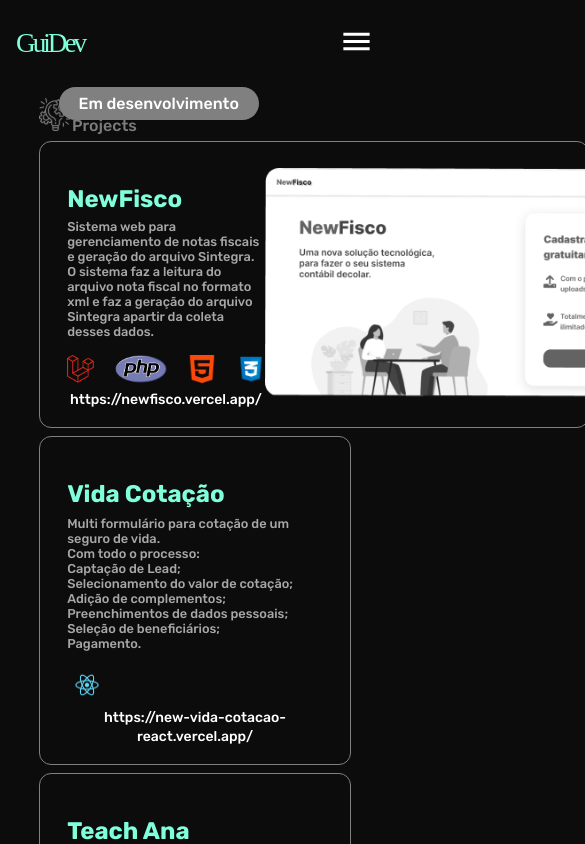
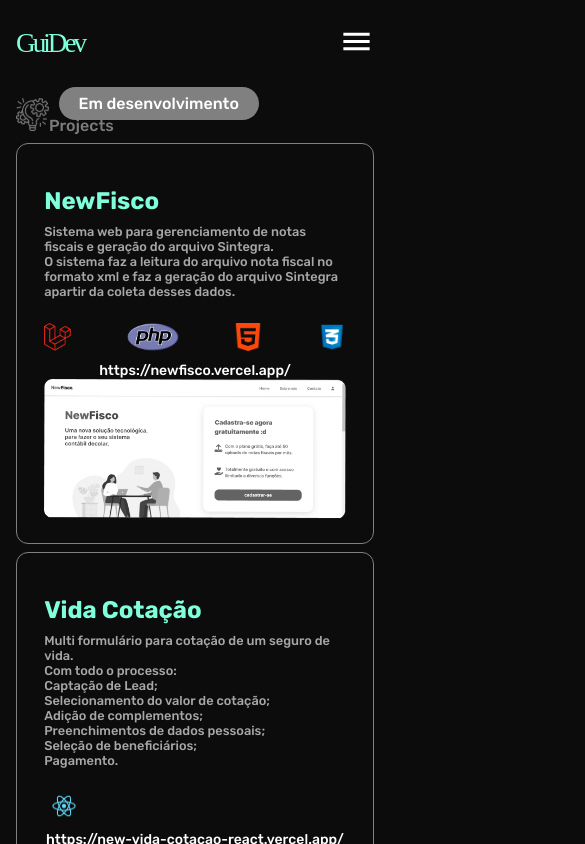
Before and after one commit to gui326/portifolio_guidev, a React (Create React App) app: page /projects in a window 390 px wide. Shown: the top 844 px of the page, 585 px wide, since content can reach past the window. Built offline with nearby package versions, Linux system fonts and the light colour scheme; a web font is replaced by a local one.

Commit message:
ajuste visual mobile - Menu e Projeto

```diff
--- a/src/components/Header/index.js
+++ b/src/components/Header/index.js
@@ -3,6 +3,7 @@ import { MenuMobile, MenuArea, MenuButton, MenuItem, HeaderArea, HeaderLogoArea,
 import {Link} from 'react-router-dom';
 import MenuIcon from '@mui/icons-material/Menu';
 import CloseIcon from '@mui/icons-material/Close';
+import Slide from '@mui/material/Slide';
 
 export default function Header(){
     const [menu, setMenu] = useState(false);
@@ -37,7 +38,7 @@ export default function Header(){
 
             </HeaderArea>
 
-            {menu &&
+            <Slide direction="left" timeout={500} in={menu} mountOnEnter unmountOnExit>
                 <MenuMobile>
                     <MenuButton>
                         <CloseIcon onClick={() => handleMenu()}/>
@@ -54,7 +55,8 @@ export default function Header(){
                         </MenuItem>
                     </MenuArea>
                 </MenuMobile>
-            }
+            </Slide>
+
         </header>
     );
 }
--- a/src/components/Header/style.js
+++ b/src/components/Header/style.js
@@ -80,17 +80,21 @@ export const MenuArea = styled.ul`
 export const MenuItem = styled.li`
     width: 100%;
     font-size: 5em;
+
+    :hover, :active{
+        color: #6930C3;
+    }
 `;
 
 export const MenuButton = styled.div`
     width: 100%;
     text-align: right;
     position: relative;
-    top: 1em;
-    right: 1em;
+    top: 1.3em;
+    right: 1.3em;
 
     svg{
-        font-size: 3em;
+        font-size: 2.7em;
     }
 
 `;
--- a/src/pages/Projects/styled.js
+++ b/src/pages/Projects/styled.js
@@ -4,6 +4,10 @@ export const Section = styled.section`
     padding: 2% 10%;
     max-width: 1240px;
     margin: auto;
+
+    @media (max-width: 468px){
+        padding: 2% 1rem;
+    }
 `;
 
 export const Heading = styled.div`
@@ -21,6 +25,10 @@ export const Imagem = styled.img`
 
     :hover{
         filter: none;
+    }
+
+    @media (max-width: 468px){
+        width: 100%;
     }
 `;
 
@@ -51,6 +59,10 @@ export const ProjectArea = styled.div`
 export const ContentArea = styled.div`
     width: 40%;
     flex: 0 0 auto;
+
+    @media (max-width: 468px){
+        width: 100%;
+    }
 `;
 
 export const Title = styled.h3`
@@ -96,4 +108,8 @@ export const ImagemArea = styled.div`
     text-align: right;
     display: block;
     margin: auto;
+
+    @media (max-width: 468px){
+        width: 100%;
+    }
 `;
```
